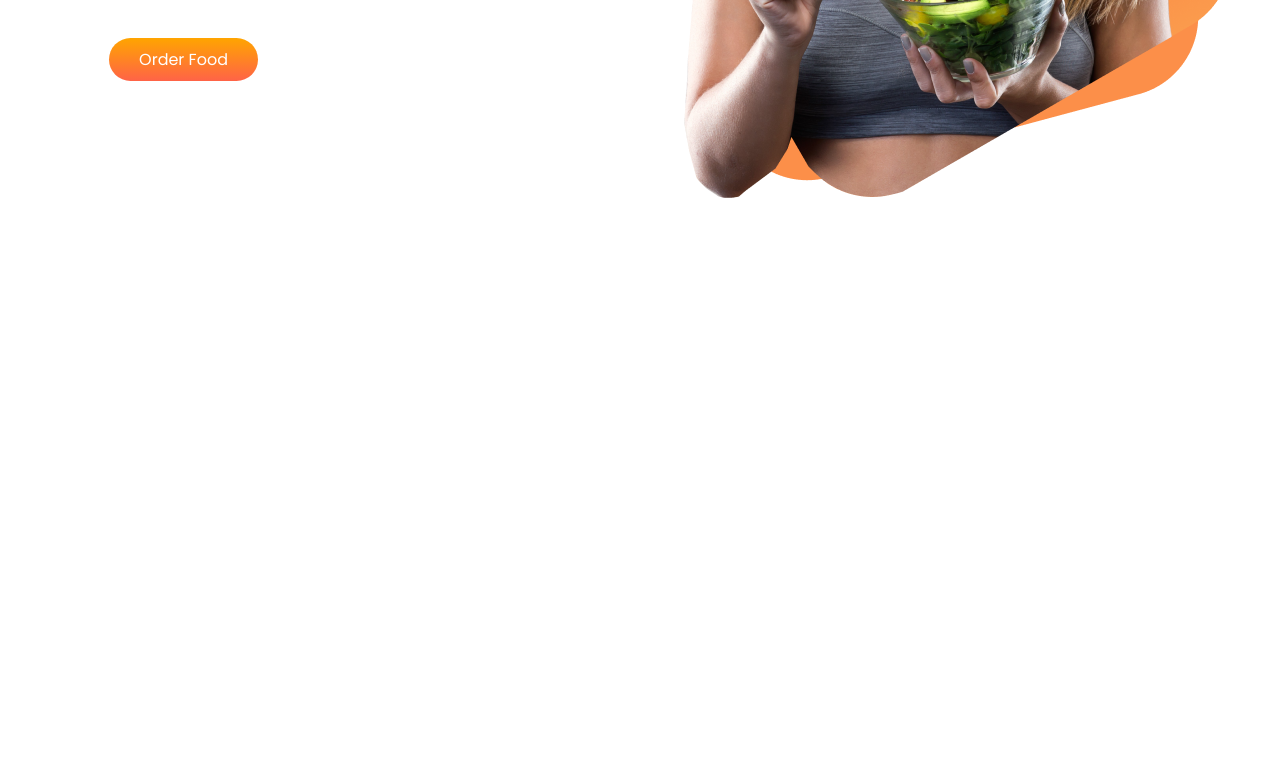
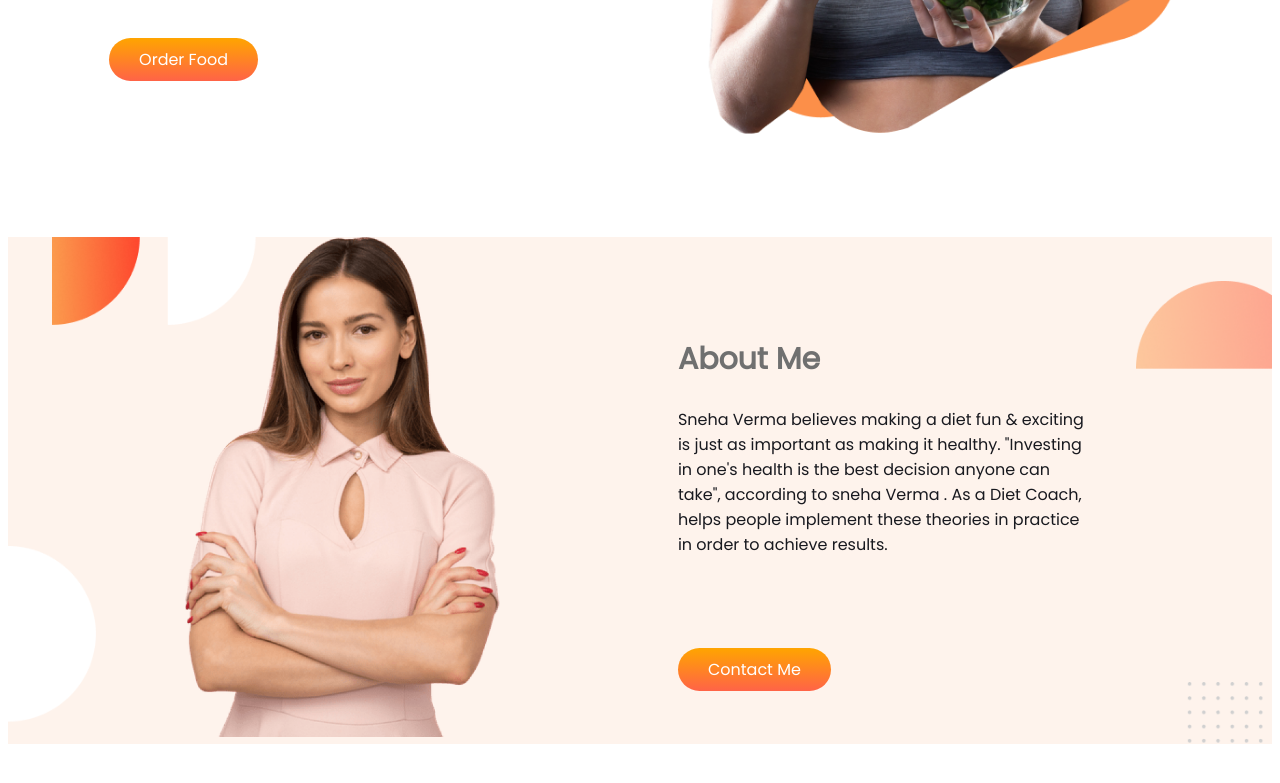
Before and after one commit to aktarulrahul/dear-food, a plain HTML site: page index.html in a window 1280 px wide. Shown: the part 541-1324 px from the top of the page. Before the commit the page ends 800 px from the top, so only its background shows below. Drawn offline with Linux system fonts and the light colour scheme.

Commit message:
Added about me section

```diff
--- a/index.html
+++ b/index.html
@@ -32,5 +32,21 @@
         <img src="images/female/Group 8425.png" alt="Food Me" />
       </div>
     </section>
+    <section class="flex-container about-me">
+      <div class="half-width">
+        <img src="images/female/Person Image.png" alt="" />
+      </div>
+      <div class="half-width">
+        <h2>About Me</h2>
+        <p>
+          Sneha Verma believes making a diet fun & exciting is just as important
+          as making it healthy. "Investing in one's health is the best decision
+          anyone can take", according to sneha Verma . As a Diet Coach, helps
+          people implement these theories in practice in order to achieve
+          results.
+        </p>
+        <a class="link-button" target="_blank" href="">Contact Me</a>
+      </div>
+    </section>
   </body>
 </html>
--- a/style.css
+++ b/style.css
@@ -4,18 +4,31 @@ body {
 h1 {
   font-size: 50px;
   font-weight: bold 700;
-  padding: 0;
 }
+
+h2 {
+  font-size: 30px;
+  font-weight: bold;
+  color: #707070;
+}
+
 .orange-color {
   color: orange;
 }
 .flex-container {
   display: flex;
+  margin-bottom: 70px;
 }
 .half-width {
   width: 50%;
   padding: 0 3%;
 }
+
+.half-width img {
+  width: 600px;
+  height: auto;
+}
+
 .top-banner {
   margin-top: 20px;
 }
@@ -40,3 +53,25 @@ h1 {
   padding: 10px 30px;
   border-radius: 40px;
 }
+
+.about-me {
+  background-image: url(images/shapes/7.png);
+  background-repeat: no-repeat;
+  background-size: cover;
+}
+
+.about-me img {
+  height: 500px;
+  width: auto;
+  padding-left: 25%;
+}
+
+.about-me h2 {
+  margin-top: 100px;
+}
+
+.about-me p {
+  margin-bottom: 100px;
+  margin-right: 25%;
+  color: #18191f;
+}
```
